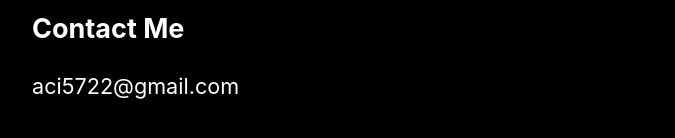
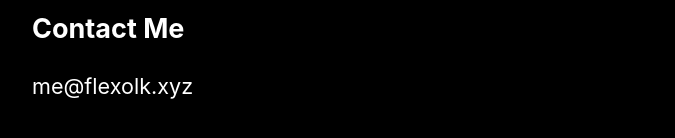
Before and after one commit to SmoothieNoIce/flexolk-blog, a Next.js app: page / in a window 1280 px wide. Shown: the part 3544-3682 px from the top of the page, without its empty margins (302-977 px from the left). Built offline with nearby package versions, Linux system fonts and the light colour scheme.

Commit message:
feat: update email address

```diff
--- a/pages/index.js
+++ b/pages/index.js
@@ -105,7 +105,7 @@ export default function Home({ allPostsData }) {
       </section>
       <section className={`${utilStyles.headingMd} ${utilStyles.padding1px}`}>
         <h2 className={utilStyles.headingLg}>Contact Me</h2>
-        <p>aci5722@gmail.com</p>
+        <p>me@flexolk.xyz</p>
       </section>
     </Layout>
   )
```
